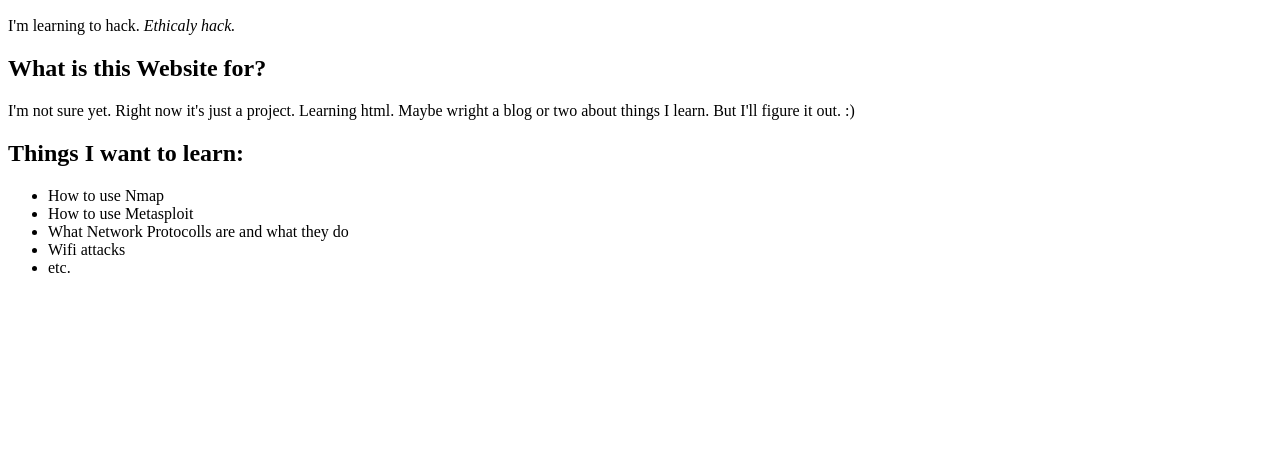
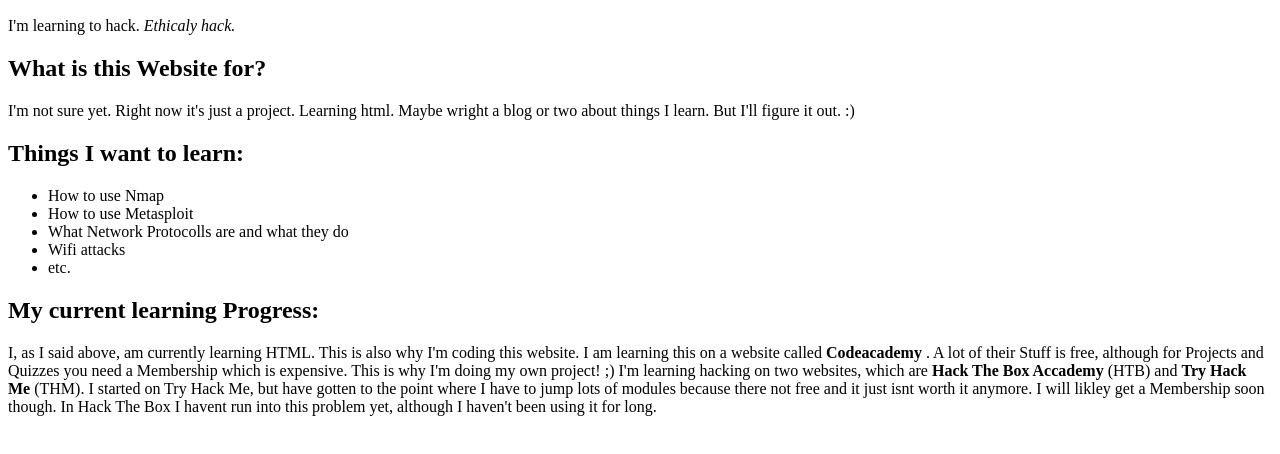
Before and after one commit to ImWraiths/Wraiths.github.io, a plain HTML site: page index.html in a window 1280 px wide. Shown: the part 96-550 px from the top of the page. Drawn offline with Linux system fonts and the light colour scheme.

Commit message:
Update index.html

```diff
--- a/index.html
+++ b/index.html
@@ -1,5 +1,7 @@
 <html>
-
+        <head>
+          <title> Wraiths Website </title>
+        </head>
         <body>
                  <h1> Hi, I go by Wraiths </h1>
                     <h2> What am I doing? </h2>
@@ -19,6 +21,10 @@
                                 <li> Wifi attacks</li>
                                 <li> etc. </li>
                         </ul>
-
+                  <h2> My current learning Progress: </h2>
+                <p>
+                        I, as I said above, am currently learning HTML. This is also why I'm coding this website. I am learning this on a website called <strong> Codeacademy</strong> . A lot of their Stuff is free, although for Projects and Quizzes you need a Membership which is expensive. This is why I'm doing my own project! ;)
+                        I'm learning hacking on two websites, which are <strong> Hack The Box Accademy </strong> (HTB) and <strong> Try Hack Me </strong> (THM). I started on Try Hack Me, but have gotten to the point where I have to jump lots of modules because there not free and it just isnt worth it anymore. I will likley get a Membership soon though. In Hack The Box I havent run into this problem yet, although I haven't been using it for long.
+                </p>
         </body>
     </html>
```
